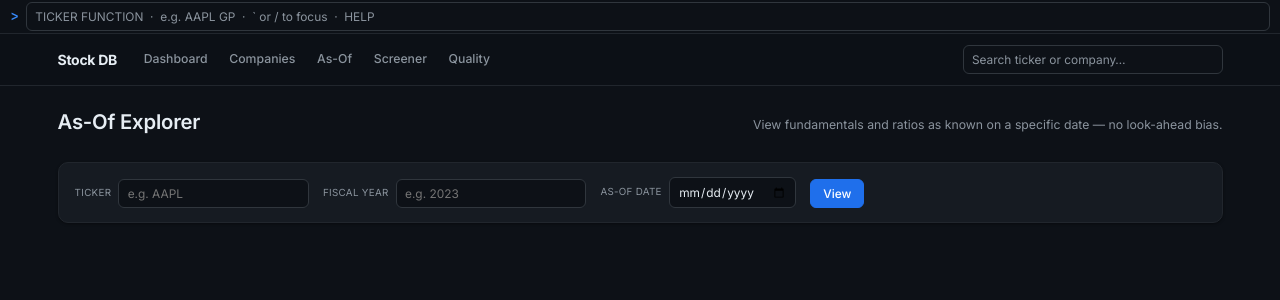
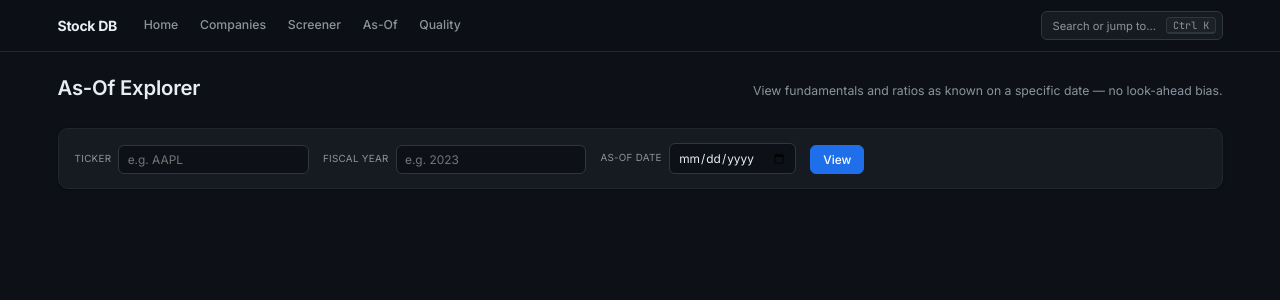
Before and after one commit to vorarakmua-svg/stock-database, a FastAPI app: page /asof in a window 1280 px wide. Shown: the top 300 px of the page. Run offline with FastAPI, Linux system fonts and the light colour scheme; parts of the project's set-up code (start-up, migrations or seed data) failed here and were passed over; some libraries are stand-ins or nearby versions.

Commit message:
feat(webapp): Ctrl+K command palette replaces fixed command bar
Co-Authored-By: Claude Fable 5 <noreply@anthropic.com>

```diff
--- a/src/webapp/static/app.css
+++ b/src/webapp/static/app.css
@@ -31,7 +31,6 @@
   --shadow: 0 1px 3px rgba(0, 0, 0, 0.4);
   --shadow-overlay: 0 16px 48px rgba(0, 0, 0, 0.55);
   --nav-h: 52px;
-  --cmdbar-h: 34px; /* removed in Task 2 with the command bar */
   --ease: 140ms ease;
 }
 
@@ -41,7 +40,7 @@ html { font-size: 14px; }
 body {
   margin: 0; font-family: var(--font-ui); color: var(--color-ink);
   background: var(--color-bg); line-height: 1.5; -webkit-font-smoothing: antialiased;
-  padding-top: var(--cmdbar-h); /* removed in Task 2 */
+  padding-top: 0;
 }
 a { color: var(--color-accent-2); text-decoration: none; transition: color var(--ease); }
 a:hover { color: var(--color-accent-3); }
@@ -71,7 +70,7 @@ label { color: var(--color-ink-muted); font-size: 0.85rem; }
 
 /* ---- Nav ---- */
 .nav {
-  position: sticky; top: var(--cmdbar-h); z-index: 100; height: var(--nav-h);
+  position: sticky; top: 0; z-index: 100; height: var(--nav-h);
   background: rgba(13, 17, 23, 0.9); backdrop-filter: blur(8px);
   border-bottom: 1px solid var(--color-border);
 }
@@ -408,27 +407,6 @@ input:focus, select:focus, .form-control:focus, .form-input:focus, .metric-selec
 .help-grid { display: flex; gap: 1.5rem; flex-wrap: wrap; }
 .help-col { flex: 1; min-width: 260px; }
 
-/* ---- Command bar (LEGACY — removed in Task 2) ---- */
-.cmdbar {
-  position: fixed; top: 0; left: 0; right: 0; z-index: 300; height: var(--cmdbar-h);
-  background: var(--color-bg); border-bottom: 1px solid var(--color-border);
-  display: flex; align-items: center; gap: 0.5rem; padding: 0 0.75rem;
-}
-.cmdbar-prompt { color: var(--color-accent-2); font-weight: 700; font-family: var(--font-mono); }
-.cmdbar-input {
-  flex: 1; background: transparent; border: none; outline: none;
-  font-family: var(--font-mono); font-size: 0.85rem; color: var(--color-ink);
-}
-.cmdbar-input::placeholder { color: var(--color-ink-muted); }
-.cmdbar-input:focus { box-shadow: none; }
-.cmdbar-suggest { position: fixed; top: var(--cmdbar-h); left: 0.75rem; width: 340px; background: var(--color-surface); border: 1px solid var(--color-border-2); border-radius: var(--radius-sm); z-index: 300; }
-.cmdbar-suggest:empty { display: none; }
-.cmdbar-suggest-item { display: flex; gap: 0.4rem; padding: 0.35rem 0.6rem; font-size: 0.8rem; cursor: pointer; }
-.cmdbar-suggest-item:hover { background: var(--color-surface-2); }
-.cmdbar-suggest-item:last-child { border-bottom: none; }
-.cmdbar-suggest-ticker { color: var(--color-accent-3); font-weight: 700; font-family: var(--font-mono); }
-.cmdbar-suggest-name { color: var(--color-ink-muted); overflow: hidden; text-overflow: ellipsis; white-space: nowrap; }
-
 /* ---- Ported legacy selectors (page-specific, recolored from the old
    terminal skin per the old→new token mapping; not redesigned) ---- */
 .accn { font-family: var(--font-mono); font-size: 0.75rem; }
@@ -492,33 +470,6 @@ input:focus, select:focus, .form-control:focus, .form-input:focus, .metric-selec
 .error-code { font-size: 3rem; font-weight: 700; color: var(--color-accent); font-family: var(--font-mono); }
 .error-message { color: var(--color-ink-muted); margin: 0.5rem 0 1.5rem; }
 
-/* Nav search (kept until Task 2 removes the nav search for the palette) */
-.search-wrap { position: relative; margin-left: auto; width: 260px; }
-.search-input {
-  width: 100%; padding: 0.35rem 0.6rem;
-  border: 1px solid var(--color-border-2); border-radius: var(--radius-sm);
-  font-family: var(--font-mono); font-size: 0.8rem;
-  background: var(--color-bg); color: var(--color-ink);
-  outline: none; transition: box-shadow 0.1s;
-}
-.search-input::placeholder { color: var(--color-ink-muted); }
-.search-input:focus { box-shadow: 0 0 0 1px var(--color-accent-2); }
-.search-dropdown {
-  position: absolute; top: calc(100% + 4px); left: 0; right: 0;
-  background: var(--color-surface); border: 1px solid var(--color-border-2);
-  border-radius: var(--radius-sm); z-index: 200; overflow: hidden;
-}
-.search-dropdown:empty { display: none; }
-.search-list { list-style: none; margin: 0; padding: 0.25rem 0; }
-.search-item { margin: 0; }
-.search-link {
-  display: flex; gap: 0.4rem; padding: 0.4rem 0.85rem;
-  font-size: 0.8rem; color: var(--color-ink);
-}
-.search-link:hover { background: var(--color-accent-bg); text-decoration: none; }
-.search-ticker { font-weight: 700; font-family: var(--font-mono); color: var(--color-accent-3); }
-.search-name { color: var(--color-ink-muted); }
-
 /* ---- Responsive ---- */
 @media (max-width: 900px) {
   .two-col { grid-template-columns: 1fr; }
--- /dev/null
+++ b/src/webapp/static/palette.js
@@ -0,0 +1,269 @@
+/**
+ * Stock DB — palette.js
+ * ⌘K command palette: fuzzy search over tickers/pages/function codes,
+ * recent tickers, arrow-key navigation, `TICKER CODE` grammar.
+ * Vanilla JS, no dependencies. Exposes window.Palette = { open, close }.
+ */
+(function () {
+  'use strict';
+
+  var overlay = document.getElementById('palette-overlay');
+  var input = document.getElementById('palette-input');
+  var resultsEl = document.getElementById('palette-results');
+  var openBtn = document.getElementById('palette-open');
+  var helpOverlay = document.getElementById('help-overlay');
+  if (!overlay || !input || !resultsEl) return;
+
+  var RKEY = 'stockdb.recent';
+  function getRecents() {
+    try { return JSON.parse(localStorage.getItem(RKEY)) || []; } catch (e) { return []; }
+  }
+  function recordRecent(t) {
+    var l = getRecents().filter(function (x) { return x !== t; });
+    l.unshift(t);
+    localStorage.setItem(RKEY, JSON.stringify(l.slice(0, 8)));
+  }
+
+  // Function codes on /stocks/{ticker}
+  var FUNCTIONS = [
+    { label: 'Overview', code: 'DES', suffix: '' },
+    { label: 'Chart', code: 'GP', suffix: '?tab=gp' },
+    { label: 'Financials', code: 'FA', suffix: '?tab=fa' },
+    { label: 'Earnings', code: 'ERN', suffix: '?tab=ern' },
+    { label: 'Statistics', code: 'STAT', suffix: '?tab=stat' },
+    { label: 'History', code: 'HP', suffix: '?tab=hp' },
+    { label: 'Dividends', code: 'DVD', suffix: '?tab=dvd' },
+    { label: 'Holders', code: 'HDS', suffix: '?tab=hds' },
+    { label: 'Insiders', code: 'INS', suffix: '?tab=ins' },
+  ];
+  var CODE_ALIASES = { STATS: 'STAT', PRICES: 'HP', HISTORY: 'HP', CHART: 'GP', OVERVIEW: 'DES', FINANCIALS: 'FA', EARNINGS: 'ERN', STATISTICS: 'STAT', DIVIDENDS: 'DVD', HOLDERS: 'HDS', INSIDERS: 'INS' };
+  var PAGES = [
+    { label: 'Home', code: '', href: '/' },
+    { label: 'Companies', code: '', href: '/companies' },
+    { label: 'Screener', code: 'SCR', href: '/screener' },
+    { label: 'As-Of explorer', code: 'ASOF', href: '/asof' },
+    { label: 'Quality monitor', code: 'QM', href: '/quality' },
+    { label: 'Collect', code: 'COL', href: '/collect' },
+    { label: 'Help — keys & codes', code: 'HELP', href: '#help' },
+  ];
+
+  function resolveFunction(token) {
+    var up = token.toUpperCase();
+    var code = Object.prototype.hasOwnProperty.call(CODE_ALIASES, up) ? CODE_ALIASES[up] : up;
+    for (var i = 0; i < FUNCTIONS.length; i++) {
+      if (FUNCTIONS[i].code === code) return FUNCTIONS[i];
+    }
+    return null;
+  }
+
+  /** Subsequence fuzzy score: higher is better, -1 = no match. */
+  function fuzzyScore(query, text) {
+    var q = query.toLowerCase(), t = text.toLowerCase();
+    if (!q) return 0;
+    var qi = 0, score = 0, streak = 0;
+    for (var ti = 0; ti < t.length && qi < q.length; ti++) {
+      if (t[ti] === q[qi]) {
+        streak += 1;
+        score += streak + (ti === 0 || t[ti - 1] === ' ' ? 3 : 0);
+        qi += 1;
+      } else {
+        streak = 0;
+      }
+    }
+    return qi === q.length ? score : -1;
+  }
+
+  var items = [];      // [{type:'ticker'|'page'|'function', label, sub, code, href, ticker}]
+  var selected = 0;
+  var mode = null;     // null | {mode:'add', onPick:fn}
+  var debounceTimer = null;
+  var reqSeq = 0;
+
+  function open(opts) {
+    mode = opts && opts.mode === 'add' ? opts : null;
+    overlay.hidden = false;
+    input.value = '';
+    input.placeholder = mode ? 'Add ticker to watchlist…' : 'Search tickers, pages, functions…  (try: AAPL GP)';
+    build('');
+    input.focus();
+  }
+  function close() {
+    overlay.hidden = true;
+    mode = null;
+  }
+
+  function render() {
+    resultsEl.textContent = '';
+    if (items.length === 0) {
+      var empty = document.createElement('div');
+      empty.className = 'palette-group';
+      empty.textContent = 'No matches';
+      resultsEl.appendChild(empty);
+      return;
+    }
+    var lastGroup = null;
+    items.forEach(function (item, i) {
+      if (item.group && item.group !== lastGroup) {
+        var g = document.createElement('div');
+        g.className = 'palette-group';
+        g.textContent = item.group;
+        resultsEl.appendChild(g);
+        lastGroup = item.group;
+      }
+      var row = document.createElement('div');
+      row.className = 'palette-row' + (i === selected ? ' selected' : '');
+      row.dataset.index = String(i);
+      var t = document.createElement('span');
+      t.className = 'palette-row-ticker';
+      t.textContent = item.ticker || item.label;
+      row.appendChild(t);
+      var n = document.createElement('span');
+      n.className = 'palette-row-name';
+      n.textContent = item.sub || '';
+      row.appendChild(n);
+      if (item.code) {
+        var c = document.createElement('span');
+        c.className = 'palette-row-code';
+        c.textContent = item.code;
+        row.appendChild(c);
+      }
+      resultsEl.appendChild(row);
+    });
+  }
+
+  function setItems(list) {
+    items = list;
+    selected = 0;
+    render();
+  }
+
+  function build(query) {
+    var tokens = query.trim().split(/\s+/).filter(Boolean);
+
+    // "TICKER FN" — second token picks a workstation function
+    if (!mode && tokens.length >= 2) {
+      var tick = tokens[0].toUpperCase();
+      var fq = tokens.slice(1).join(' ');
+      var fns = FUNCTIONS.map(function (f) {
+        var s = Math.max(fuzzyScore(fq, f.label), fuzzyScore(fq, f.code));
+        return { f: f, s: s };
+      }).filter(function (x) { return x.s >= 0; });
+      var direct = resolveFunction(tokens[1]);
+      if (direct) fns.unshift({ f: direct, s: 9999 });
+      fns.sort(function (a, b) { return b.s - a.s; });
+      var seen = {};
+      setItems(fns.filter(function (x) {
+        if (seen[x.f.code]) return false;
+        seen[x.f.code] = true;
+        return true;
+      }).map(function (x) {
+        return { type: 'function', ticker: tick, sub: x.f.label, code: x.f.code, href: '/stocks/' + encodeURIComponent(tick) + x.f.suffix, group: 'Functions' };
+      }));
+      return;
+    }
+
+    var staticRows = [];
+    if (!mode) {
+      PAGES.forEach(function (p) {
+        var s = Math.max(fuzzyScore(query, p.label), p.code ? fuzzyScore(query, p.code) : -1);
+        if (query === '' || s >= 0) staticRows.push({ type: 'page', label: p.label, sub: '', code: p.code, href: p.href, group: 'Pages', score: s });
+      });
+      staticRows.sort(function (a, b) { return b.score - a.score; });
+    }
+
+    if (tokens.length === 0) {
+      var recentRows = getRecents().map(function (t) {
+        return { type: 'ticker', ticker: t, sub: '', code: '', href: '/stocks/' + encodeURIComponent(t), group: 'Recent' };
+      });
+      setItems(recentRows.concat(mode ? [] : staticRows));
+      return;
+    }
+
+    // One token: ticker/company search + pages
+    var q = tokens[0];
+    var seq = ++reqSeq;
+    fetch('/api/companies/search?q=' + encodeURIComponent(q))
+      .then(function (resp) { return resp.ok ? resp.json() : []; })
+      .catch(function () { return []; })
+      .then(function (hits) {
+        if (seq !== reqSeq) return; // stale response
+        var tickerRows = (hits || []).map(function (h) {
+          return { type: 'ticker', ticker: h.ticker, sub: h.company_name || '', code: '', href: '/stocks/' + encodeURIComponent(h.ticker), group: 'Tickers' };
+        });
+        setItems(tickerRows.concat(mode ? [] : staticRows.filter(function (r) { return r.score >= 0; })));
+      });
+  }
+
+  function execute(item) {
+    if (!item) return;
+    if (mode && mode.onPick && item.type === 'ticker') {
+      var cb = mode.onPick;
+      close();
+      cb(item.ticker);
+      return;
+    }
+    if (item.href === '#help') {
+      close();
+      if (helpOverlay) helpOverlay.hidden = false;
+      return;
+    }
+    if (item.type === 'ticker' || item.type === 'function') recordRecent(item.ticker);
+    close();
+    window.location.href = item.href;
+  }
+
+  // ---- Events ----
+  input.addEventListener('input', function () {
+    window.clearTimeout(debounceTimer);
+    debounceTimer = window.setTimeout(function () { build(input.value); }, 150);
+  });
+  input.addEventListener('keydown', function (evt) {
+    if (evt.key === 'ArrowDown') { evt.preventDefault(); selected = Math.min(selected + 1, items.length - 1); render(); }
+    else if (evt.key === 'ArrowUp') { evt.preventDefault(); selected = Math.max(selected - 1, 0); render(); }
+    else if (evt.key === 'Enter') { evt.preventDefault(); execute(items[selected]); }
+    else if (evt.key === 'Escape') { close(); }
+  });
+  resultsEl.addEventListener('click', function (evt) {
+    var row = evt.target.closest ? evt.target.closest('.palette-row') : null;
+    if (row) execute(items[Number(row.dataset.index)]);
+  });
+  overlay.addEventListener('click', function (evt) {
+    if (evt.target === overlay) close();
+  });
+  if (openBtn) openBtn.addEventListener('click', function () { open(); });
+
+  function isTypingTarget(el) {
+    if (!el) return false;
+    var tag = el.tagName ? el.tagName.toLowerCase() : '';
+    return tag === 'input' || tag === 'textarea' || tag === 'select' || el.isContentEditable;
+  }
+  document.addEventListener('keydown', function (evt) {
+    if ((evt.key === 'k' || evt.key === 'K') && (evt.ctrlKey || evt.metaKey)) {
+      evt.preventDefault();
+      if (overlay.hidden) open(); else close();
+      return;
+    }
+    if ((evt.key === '/' || evt.key === '`') && !isTypingTarget(evt.target) && overlay.hidden) {
+      evt.preventDefault();
+      open();
+    }
+  });
+
+  // Record direct /stocks/{ticker} visits as recents
+  var m = window.location.pathname.match(/^\/stocks\/([^/]+)$/);
+  if (m) recordRecent(decodeURIComponent(m[1]));
+
+  // HELP overlay close wiring (was in terminal.js)
+  var helpClose = document.getElementById('help-close');
+  if (helpClose && helpOverlay) helpClose.addEventListener('click', function () { helpOverlay.hidden = true; });
+  if (helpOverlay) {
+    helpOverlay.addEventListener('click', function (evt) {
+      if (evt.target === helpOverlay) helpOverlay.hidden = true;
+    });
+    document.addEventListener('keydown', function (evt) {
+      if (evt.key === 'Escape' && !helpOverlay.hidden) helpOverlay.hidden = true;
+    });
+  }
+
+  window.Palette = { open: open, close: close };
+})();
--- a/src/webapp/static/terminal.js
+++ /dev/null
@@ -1,207 +0,0 @@
-/**
- * Stock DB — terminal.js
- * Keyboard command bar: `TICKER CODE` grammar, ticker autocomplete, HELP overlay.
- * Vanilla JS, no dependencies. Workstation routes (/stocks/{ticker}) arrive in a
- * later task — navigating there may 404 for now; that is expected.
- */
-(function () {
-  'use strict';
-
-  var cmd = document.getElementById('cmd');
-  var suggestBox = document.getElementById('cmd-suggest');
-  var helpOverlay = document.getElementById('help-overlay');
-  var helpClose = document.getElementById('help-close');
-  if (!cmd) return;
-
-  // CODE -> query-string suffix, applied to /stocks/{ticker}
-  var TICKER_CODES = {
-    DES: '',
-    GP: '?tab=gp',
-    FA: '?tab=fa',
-    ERN: '?tab=ern',
-    STAT: '?tab=stat',
-    HP: '?tab=hp',
-    DVD: '?tab=dvd',
-    HDS: '?tab=hds',
-    INS: '?tab=ins',
-  };
-
-  // Global codes — no ticker required.
-  var GLOBAL_CODES = {
-    SCR: '/screener',
-    ASOF: '/asof',
-    QM: '/quality',
-    COL: '/collect',
-  };
-
-  var debounceTimer = null;
-  var suggestions = [];
-
-  function isTypingTarget(el) {
-    if (!el) return false;
-    var tag = el.tagName ? el.tagName.toLowerCase() : '';
-    return tag === 'input' || tag === 'textarea' || tag === 'select' || el.isContentEditable;
-  }
-
-  function showHelp() {
-    if (helpOverlay) helpOverlay.hidden = false;
-  }
-
-  function hideHelp() {
-    if (helpOverlay) helpOverlay.hidden = true;
-  }
-
-  function toggleHelp() {
-    if (!helpOverlay) return;
-    if (helpOverlay.hidden) showHelp();
-    else hideHelp();
-  }
-
-  function clearSuggestions() {
-    suggestions = [];
-    if (suggestBox) suggestBox.innerHTML = '';
-  }
-
-  function renderSuggestions(hits) {
-    if (!suggestBox) return;
-    suggestions = hits || [];
-    suggestBox.textContent = '';
-    if (suggestions.length === 0) {
-      return;
-    }
-    for (var i = 0; i < suggestions.length; i++) {
-      var hit = suggestions[i];
-      var row = document.createElement('div');
-      row.className = 'cmdbar-suggest-item';
-      row.dataset.ticker = hit.ticker;
-      var tickerSpan = document.createElement('span');
-      tickerSpan.className = 'cmdbar-suggest-ticker';
-      tickerSpan.textContent = hit.ticker;
-      row.appendChild(tickerSpan);
-      var nameSpan = document.createElement('span');
-      nameSpan.className = 'cmdbar-suggest-name';
-      nameSpan.textContent = hit.company_name ? ' — ' + hit.company_name : '';
-      row.appendChild(nameSpan);
-      suggestBox.appendChild(row);
-    }
-  }
-
-  function fetchSuggestions(query) {
-    if (!query) {
-      clearSuggestions();
-      return;
-    }
-    fetch('/api/companies/search?q=' + encodeURIComponent(query))
-      .then(function (resp) {
-        return resp.ok ? resp.json() : [];
-      })
-      .then(renderSuggestions)
-      .catch(function () {
-        clearSuggestions();
-      });
-  }
-
-  function selectSuggestion(ticker) {
-    cmd.value = ticker + ' ';
-    clearSuggestions();
-    cmd.focus();
-  }
-
-  function navigate(url) {
-    window.location.href = url;
-  }
-
-  function runCommand(raw) {
-    var tokens = raw.trim().split(/\s+/).filter(Boolean);
-    if (tokens.length === 0) return;
-
-    if (tokens.length === 1) {
-      var only = tokens[0].toUpperCase();
-      if (only === 'HELP') {
-        toggleHelp();
-        return;
-      }
-      if (Object.prototype.hasOwnProperty.call(GLOBAL_CODES, only)) {
-        navigate(GLOBAL_CODES[only]);
-        return;
-      }
-      // Not a recognised global code — treat the single token as a ticker (DES).
-      navigate('/stocks/' + only);
-      return;
-    }
-
-    // Two-or-more tokens: TICKER CODE (extra tokens ignored).
-    var ticker = tokens[0].toUpperCase();
-    var code = tokens[1].toUpperCase();
-    var suffix = Object.prototype.hasOwnProperty.call(TICKER_CODES, code) ? TICKER_CODES[code] : '';
-    navigate('/stocks/' + ticker + suffix);
-  }
-
-  // ---- Global keydown: `/` or backtick focuses the command bar ----
-  document.addEventListener('keydown', function (evt) {
-    if ((evt.key === '`' || evt.key === '/') && !isTypingTarget(evt.target)) {
-      evt.preventDefault();
-      cmd.focus();
-      cmd.select();
-      return;
-    }
-    if (evt.key === 'Escape') {
-      if (helpOverlay && !helpOverlay.hidden) {
-        hideHelp();
-      }
-      if (document.activeElement === cmd) {
-        cmd.value = '';
-        clearSuggestions();
-        cmd.blur();
-      }
-    }
-  });
-
-  // ---- Command bar input: debounced ticker autocomplete ----
-  cmd.addEventListener('input', function () {
-    var firstToken = cmd.value.trim().split(/\s+/)[0] || '';
-    window.clearTimeout(debounceTimer);
-    debounceTimer = window.setTimeout(function () {
-      fetchSuggestions(firstToken);
-    }, 200);
-  });
-
-  cmd.addEventListener('keydown', function (evt) {
-    if (evt.key === 'Enter') {
-      evt.preventDefault();
-      runCommand(cmd.value);
-    }
-  });
-
-  cmd.addEventListener('blur', function () {
-    window.setTimeout(function () {
-      clearSuggestions();
-    }, 150);
-  });
-
-  // ---- Suggestion dropdown: click to select ----
-  if (suggestBox) {
-    suggestBox.addEventListener('click', function (evt) {
-      var item = evt.target.closest ? evt.target.closest('.cmdbar-suggest-item') : null;
-      if (item && item.dataset.ticker) {
-        selectSuggestion(item.dataset.ticker);
-      }
-    });
-  }
-
-  document.addEventListener('click', function (evt) {
-    if (evt.target !== cmd && !(suggestBox && suggestBox.contains(evt.target))) {
-      clearSuggestions();
-    }
-  });
-
-  // ---- HELP overlay close button ----
-  if (helpClose) {
-    helpClose.addEventListener('click', hideHelp);
-  }
-  if (helpOverlay) {
-    helpOverlay.addEventListener('click', function (evt) {
-      if (evt.target === helpOverlay) hideHelp();
-    });
-  }
-})();
--- a/src/webapp/templates/base.html
+++ b/src/webapp/templates/base.html
@@ -12,45 +12,23 @@
   <script src="https://unpkg.com/htmx.org@2.0.4" defer></script>
 </head>
 <body>
-  <div class="cmdbar">
-    <span class="cmdbar-prompt">&gt;</span>
-    <input
-      id="cmd"
-      class="cmdbar-input"
-      type="text"
-      autocomplete="off"
-      spellcheck="false"
-      placeholder="TICKER FUNCTION  &middot;  e.g. AAPL GP  &middot;  ` or / to focus  &middot;  HELP"
-    />
-    <div id="cmd-suggest" class="cmdbar-suggest"></div>
-  </div>
-
   <nav class="nav">
     <div class="nav-inner">
       <a class="nav-brand" href="/">Stock DB</a>
       <div class="nav-links">
-        <a href="/" class="nav-link">Dashboard</a>
+        <a href="/" class="nav-link">Home</a>
         <a href="/companies" class="nav-link">Companies</a>
+        <a href="/screener" class="nav-link">Screener</a>
         <a href="/asof" class="nav-link">As-Of</a>
-        <a href="/screener" class="nav-link">Screener</a>
         <a href="/quality" class="nav-link">Quality</a>
         {% if request.app.state.settings.allow_collection %}
         <a href="/collect" class="nav-link">Collect</a>
         {% endif %}
       </div>
-      <div class="search-wrap">
-        <input
-          class="search-input"
-          type="search"
-          name="q"
-          placeholder="Search ticker or company…"
-          autocomplete="off"
-          hx-get="/ui/search"
-          hx-trigger="keyup changed delay:250ms, focus"
-          hx-target="#search-results"
-        />
-        <div id="search-results" class="search-dropdown"></div>
-      </div>
+      <button id="palette-open" class="palette-open" type="button">
+        <span>Search or jump to…</span>
+        <span class="kbd">Ctrl K</span>
+      </button>
     </div>
   </nav>
 
@@ -60,7 +38,21 @@
 
   {% include "fragments/help.html" %}
 
+  <div id="palette-overlay" class="palette-overlay" hidden>
+    <div class="palette">
+      <input id="palette-input" class="palette-input" type="text"
+             placeholder="Search tickers, pages, functions…  (try: AAPL GP)"
+             autocomplete="off" spellcheck="false" />
+      <div id="palette-results" class="palette-results"></div>
+      <div class="palette-foot">
+        <span><span class="kbd">↑↓</span> navigate</span>
+        <span><span class="kbd">Enter</span> open</span>
+        <span><span class="kbd">Esc</span> close</span>
+      </div>
+    </div>
+  </div>
+
   <script src="/static/app.js"></script>
-  <script src="/static/terminal.js"></script>
+  <script src="/static/palette.js"></script>
 </body>
 </html>
--- a/src/webapp/templates/fragments/help.html
+++ b/src/webapp/templates/fragments/help.html
@@ -1,4 +1,4 @@
-{# Command-bar HELP overlay. Static content; toggled by terminal.js. #}
+{# Command-bar HELP overlay. Static content; toggled by palette.js. #}
 <div id="help-overlay" class="help-overlay" hidden>
   <div class="help-panel">
     <div class="help-header">
@@ -8,7 +8,7 @@
     <p class="help-hint">
       Type <span class="kbd">TICKER</span> <span class="kbd">CODE</span> and press Enter
       &nbsp;·&nbsp; e.g. <span class="kbd">AAPL GP</span>
-      &nbsp;·&nbsp; press <span class="kbd">`</span> or <span class="kbd">/</span> to focus the command line
+      &nbsp;·&nbsp; <span class="kbd">Ctrl K</span>, <span class="kbd">/</span> or <span class="kbd">`</span> opens the palette
       &nbsp;·&nbsp; <span class="kbd">Esc</span> to clear
     </p>
 
```
Also changed, not shown: src/webapp/routes/pages.py (+0 -21 lines), src/webapp/templates/fragments/search_results.html (deleted, +0 -12 lines), tests/test_web_smoke.py (+8 -24 lines).
